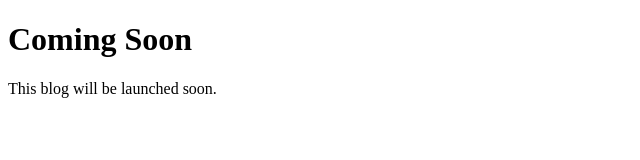
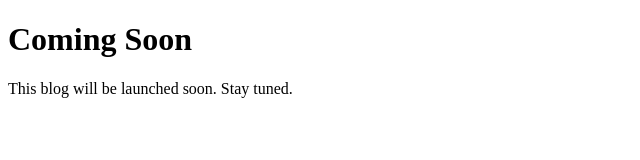
Before and after one commit to a-mosheh/a-mosheh.github.io, a plain HTML site: page Index.html in a window 1280 px wide. Shown: the full height of the page, 0-640 px from the left. Drawn offline with Linux system fonts and the light colour scheme.

Commit message:
New line

```diff
--- a/Index.html
+++ b/Index.html
@@ -2,6 +2,6 @@
 <html>
 <body>
 <h1>Coming Soon</h1>
-<p>This blog will be launched soon.</p>
+<p>This blog will be launched soon. Stay tuned.</p>
 </body>
 </html>
```
